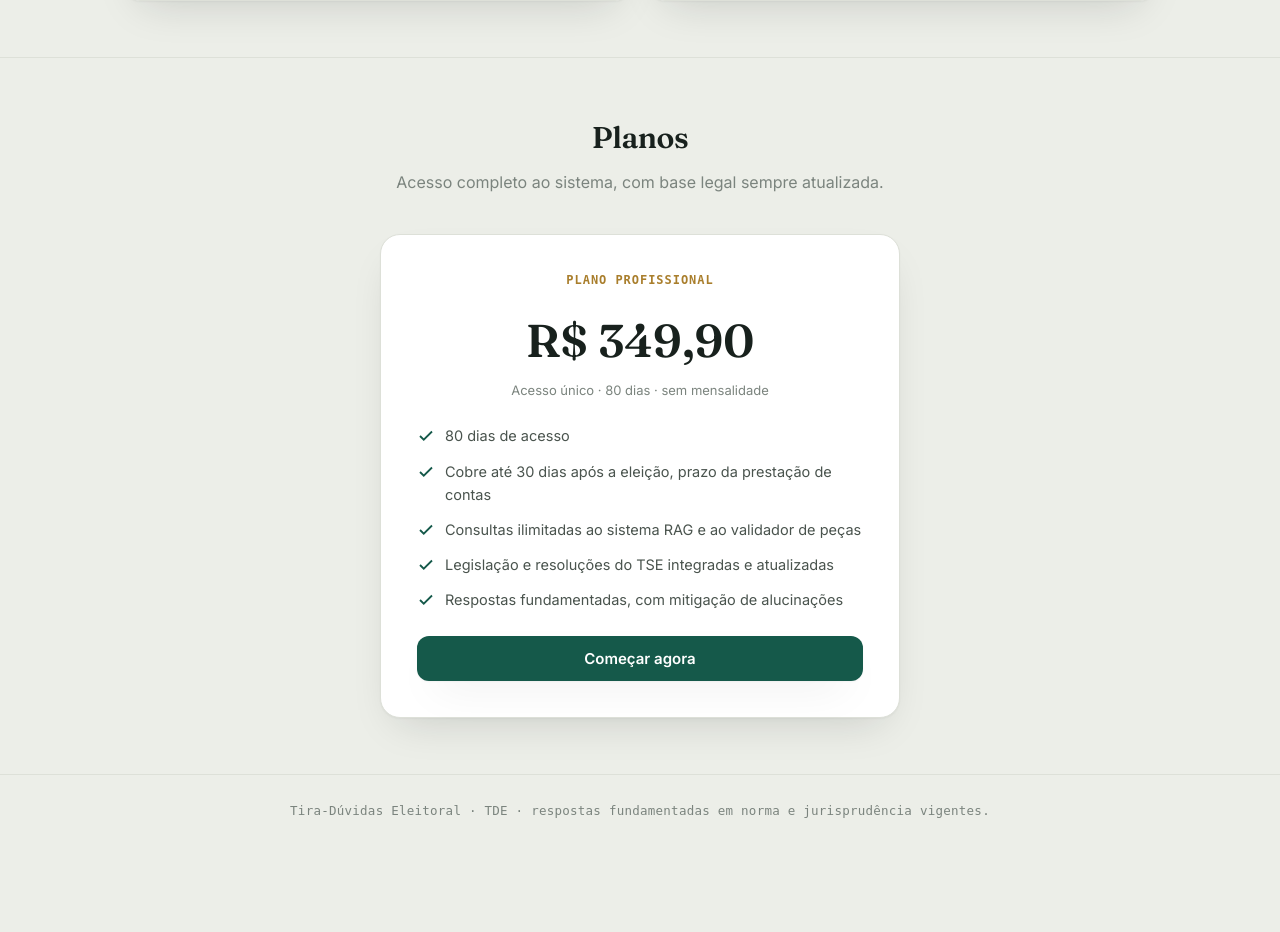
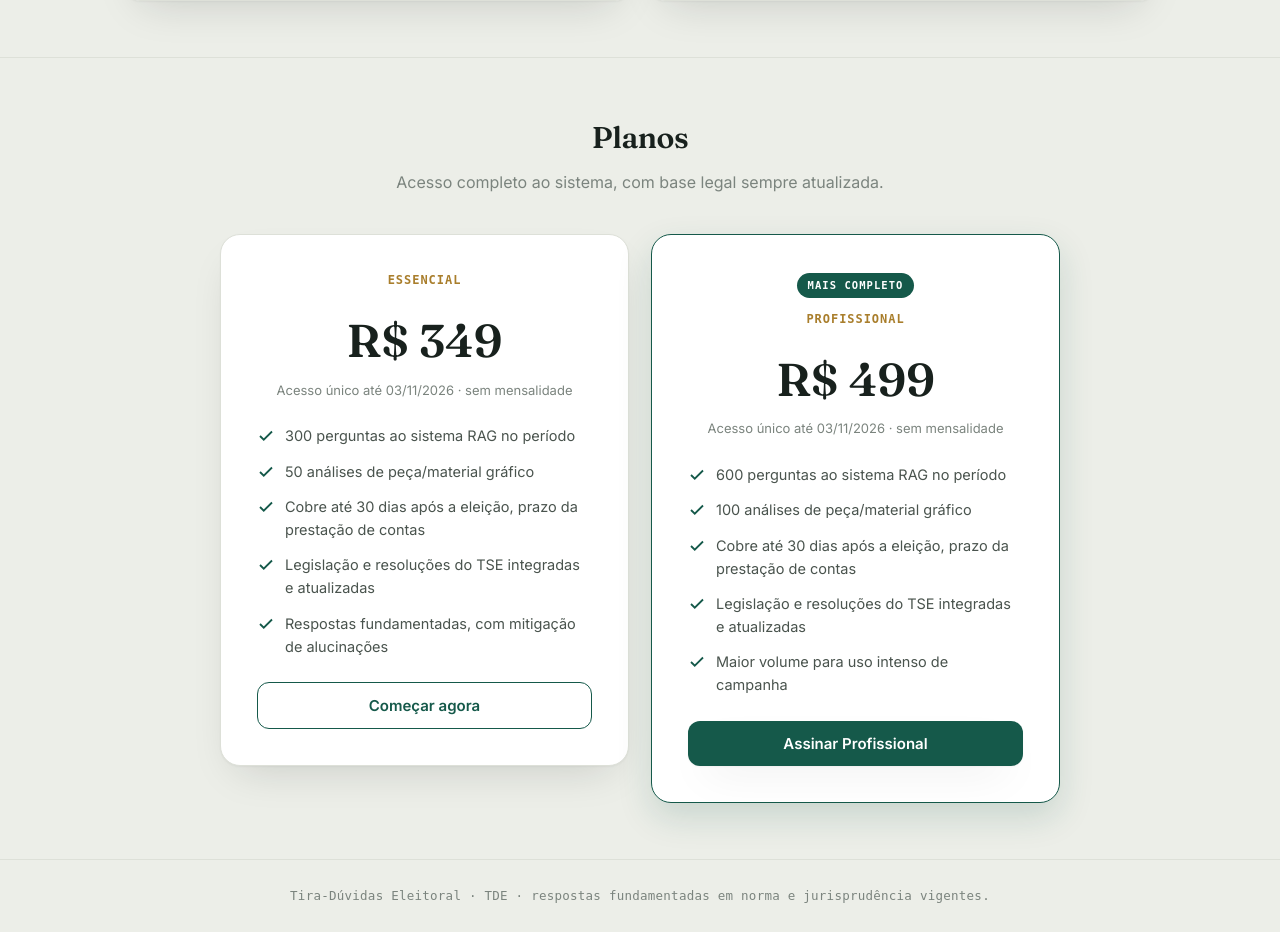
Before and after one commit to Geffersonvivan/Tira_Duvidas_Eleitoral, a Django app: page / in a window 1280 px wide. Shown: the part 863-1795 px from the top of the page. Before the commit the page ends 1681 px from the top, so only its background shows below. Run offline with Django 5.2, Linux system fonts and the light colour scheme; some libraries are stand-ins or nearby versions; some web fonts are replaced.

Commit message:
feat(planos): LP com valores reais + link "Meu plano" no app
- landing: seção de preços agora mostra os DOIS planos (Essencial R$349,
  Profissional R$499) com perguntas/materiais reais, puxados de billing.plans
  via contexto da landing_view (fonte única — não desincroniza da /planos).
  Corrige card único desatualizado ("R$ 349,90" e "consultas ilimitadas").
- app: link "Meu plano" no menu de conta (base.html) → /planos/, com
  .conta-item neutro (hover na cor da marca). /planos já usa base.html,
  então abre dentro do shell do app.
- bump css v28.

Render real (WSGI): / e /planos = 200 com ambos os planos; /planos
autenticado mostra "Meu plano". 119 testes verdes, ruff/check ok.

Co-Authored-By: Claude Opus 4.8 (1M context) <noreply@anthropic.com>

```diff
--- a/core/views_auth.py
+++ b/core/views_auth.py
@@ -13,7 +13,15 @@ def landing_view(request):
     """Landing pública em `/`. Com Clerk ligado, usuário já logado vai ao app."""
     if settings.CLERK_ENABLED and request.user.is_authenticated:
         return redirect("app")
-    return render(request, "landing.html", _clerk_ctx())
+    # Preços vêm da fonte única (billing.plans) para não desincronizar da /planos.
+    from billing.plans import ESSENCIAL, PRO, plano_do
+    from billing.services import acesso_ate
+
+    ctx = _clerk_ctx()
+    ctx["essencial"] = plano_do(ESSENCIAL)
+    ctx["pro"] = plano_do(PRO)
+    ctx["acesso_ate"] = acesso_ate()
+    return render(request, "landing.html", ctx)
 
 
 def auth_sync_view(request):
--- a/static/css/app.css
+++ b/static/css/app.css
@@ -54,9 +54,11 @@ header.top{border-bottom:1px solid var(--line); background:rgba(236,238,232,.82)
 .conta-nome-full{font-family:var(--serif); font-weight:600; font-size:15px; color:var(--ink); line-height:1.15}
 .conta-email{font-size:12.5px; color:var(--muted); margin-top:2px; max-width:172px; overflow:hidden; text-overflow:ellipsis; white-space:nowrap}
 .conta-sep{border:0; border-top:1px solid var(--line); margin:2px 4px 5px}
-.conta-sair{display:flex; align-items:center; gap:10px; padding:10px 11px; border-radius:9px; color:var(--ink); font-size:14px; font-weight:500; text-decoration:none; transition:background .12s, color .12s}
+.conta-item,.conta-sair{display:flex; align-items:center; gap:10px; padding:10px 11px; border-radius:9px; color:var(--ink); font-size:14px; font-weight:500; text-decoration:none; transition:background .12s, color .12s}
+.conta-item:hover{background:var(--paper-2); color:var(--brand)}
+.conta-item svg,.conta-sair svg{width:17px; height:17px; color:var(--muted); transition:color .12s}
+.conta-item:hover svg{color:var(--brand)}
 .conta-sair:hover{background:var(--paper-2); color:var(--bad)}
-.conta-sair svg{width:17px; height:17px; color:var(--muted); transition:color .12s}
 .conta-sair:hover svg{color:var(--bad)}
 
 /* ---------- Sidebar estilo Claude: trilho fixo + painel encaixado ---------- */
--- a/templates/base.html
+++ b/templates/base.html
@@ -10,7 +10,7 @@
 <link rel="preconnect" href="https://fonts.gstatic.com" crossorigin>
 <link href="https://fonts.googleapis.com/css2?family=Fraunces:opsz,wght@9..144,400;9..144,500;9..144,600&family=Inter:wght@400;450;500;600&family=Spline+Sans+Mono:wght@400;500;600&display=swap" rel="stylesheet">
 <link rel="icon" href="{% static 'img/favicon.svg' %}" type="image/svg+xml">
-<link rel="stylesheet" href="{% static 'css/app.css' %}?v=27">
+<link rel="stylesheet" href="{% static 'css/app.css' %}?v=28">
 </head>
 <body{% if user.is_authenticated %} class="app-auth"{% endif %}>
 <header class="top">
@@ -48,6 +48,10 @@
           </div>
         </div>
         <hr class="conta-sep">
+        <a class="conta-item" href="/planos/" role="menuitem">
+          <svg viewBox="0 0 24 24" fill="none" stroke="currentColor" stroke-width="2"><rect x="2" y="5" width="20" height="14" rx="2"/><line x1="2" y1="10" x2="22" y2="10"/></svg>
+          Meu plano
+        </a>
         <a class="conta-sair" href="/logout/" role="menuitem">
           <svg viewBox="0 0 24 24" fill="none" stroke="currentColor" stroke-width="2"><path d="M9 21H5a2 2 0 0 1-2-2V5a2 2 0 0 1 2-2h4"/><polyline points="16 17 21 12 16 7"/><line x1="21" y1="12" x2="9" y2="12"/></svg>
           Sair
--- a/templates/landing.html
+++ b/templates/landing.html
@@ -121,18 +121,42 @@
     <div class="wrap">
       <h3>Planos</h3>
       <p class="sub">Acesso completo ao sistema, com base legal sempre atualizada.</p>
+      <style>
+        .price-grid{display:grid;grid-template-columns:repeat(auto-fit,minmax(290px,1fr));gap:22px;max-width:840px;margin:0 auto;align-items:start}
+        .price-grid .price-card{max-width:none;margin:0}
+        .price-card.destaque{border-color:var(--brand);box-shadow:0 14px 34px rgba(21,89,74,.16)}
+        .price-badge{display:inline-block;font-family:var(--mono);font-size:10.5px;font-weight:600;letter-spacing:.1em;text-transform:uppercase;color:#fff;background:var(--brand);border-radius:999px;padding:4px 11px;margin-bottom:12px}
+      </style>
+      <div class="price-grid">
+        <!-- Essencial -->
         <div class="price-card">
-        <div class="plan">Plano Profissional</div>
-        <div class="price">R$ 349,90</div>
-        <div style="color:var(--muted);font-size:13px">Acesso único · 80 dias · sem mensalidade</div>
+          <div class="plan">{{ essencial.nome }}</div>
+          <div class="price">R$ {{ essencial.preco|floatformat:0 }}</div>
+          <div style="color:var(--muted);font-size:13px">Acesso único até {{ acesso_ate|date:"d/m/Y" }} · sem mensalidade</div>
           <ul>
-          <li><svg width="18" height="18" viewBox="0 0 24 24" fill="none" stroke="currentColor" stroke-width="2.4"><path d="M20 6 9 17l-5-5"/></svg> 80 dias de acesso</li>
+            <li><svg width="18" height="18" viewBox="0 0 24 24" fill="none" stroke="currentColor" stroke-width="2.4"><path d="M20 6 9 17l-5-5"/></svg> {{ essencial.perguntas }} perguntas ao sistema RAG no período</li>
+            <li><svg width="18" height="18" viewBox="0 0 24 24" fill="none" stroke="currentColor" stroke-width="2.4"><path d="M20 6 9 17l-5-5"/></svg> {{ essencial.materiais }} análises de peça/material gráfico</li>
             <li><svg width="18" height="18" viewBox="0 0 24 24" fill="none" stroke="currentColor" stroke-width="2.4"><path d="M20 6 9 17l-5-5"/></svg> Cobre até 30 dias após a eleição, prazo da prestação de contas</li>
-          <li><svg width="18" height="18" viewBox="0 0 24 24" fill="none" stroke="currentColor" stroke-width="2.4"><path d="M20 6 9 17l-5-5"/></svg> Consultas ilimitadas ao sistema RAG e ao validador de peças</li>
             <li><svg width="18" height="18" viewBox="0 0 24 24" fill="none" stroke="currentColor" stroke-width="2.4"><path d="M20 6 9 17l-5-5"/></svg> Legislação e resoluções do TSE integradas e atualizadas</li>
             <li><svg width="18" height="18" viewBox="0 0 24 24" fill="none" stroke="currentColor" stroke-width="2.4"><path d="M20 6 9 17l-5-5"/></svg> Respostas fundamentadas, com mitigação de alucinações</li>
           </ul>
-        <button class="btn btn-primary" style="width:100%" onclick="tdeSignUp()">Começar agora</button>
+          <button class="btn btn-ghost" style="width:100%" onclick="tdeSignUp()">Começar agora</button>
+        </div>
+        <!-- Profissional -->
+        <div class="price-card destaque">
+          <div class="price-badge">Mais completo</div>
+          <div class="plan">{{ pro.nome }}</div>
+          <div class="price">R$ {{ pro.preco|floatformat:0 }}</div>
+          <div style="color:var(--muted);font-size:13px">Acesso único até {{ acesso_ate|date:"d/m/Y" }} · sem mensalidade</div>
+          <ul>
+            <li><svg width="18" height="18" viewBox="0 0 24 24" fill="none" stroke="currentColor" stroke-width="2.4"><path d="M20 6 9 17l-5-5"/></svg> {{ pro.perguntas }} perguntas ao sistema RAG no período</li>
+            <li><svg width="18" height="18" viewBox="0 0 24 24" fill="none" stroke="currentColor" stroke-width="2.4"><path d="M20 6 9 17l-5-5"/></svg> {{ pro.materiais }} análises de peça/material gráfico</li>
+            <li><svg width="18" height="18" viewBox="0 0 24 24" fill="none" stroke="currentColor" stroke-width="2.4"><path d="M20 6 9 17l-5-5"/></svg> Cobre até 30 dias após a eleição, prazo da prestação de contas</li>
+            <li><svg width="18" height="18" viewBox="0 0 24 24" fill="none" stroke="currentColor" stroke-width="2.4"><path d="M20 6 9 17l-5-5"/></svg> Legislação e resoluções do TSE integradas e atualizadas</li>
+            <li><svg width="18" height="18" viewBox="0 0 24 24" fill="none" stroke="currentColor" stroke-width="2.4"><path d="M20 6 9 17l-5-5"/></svg> Maior volume para uso intenso de campanha</li>
+          </ul>
+          <button class="btn btn-primary" style="width:100%" onclick="tdeSignUp()">Assinar Profissional</button>
+        </div>
       </div>
     </div>
   </section>
```
Lines whose indentation alone changed are shown as unchanged.
